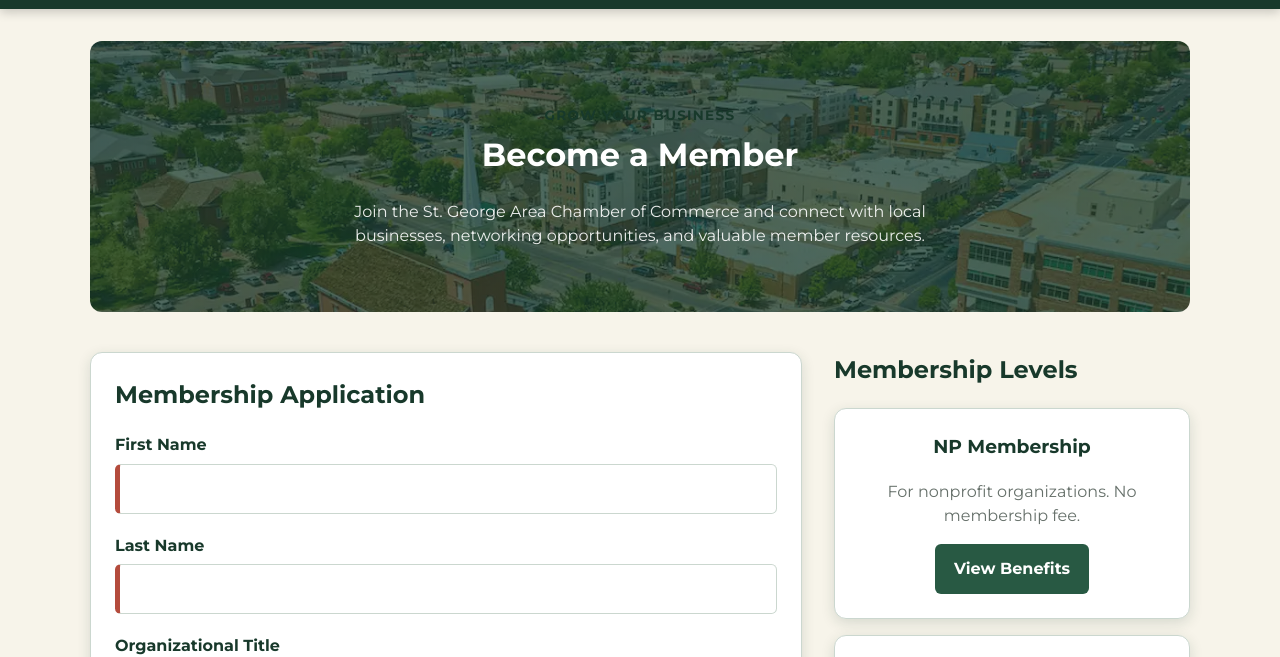
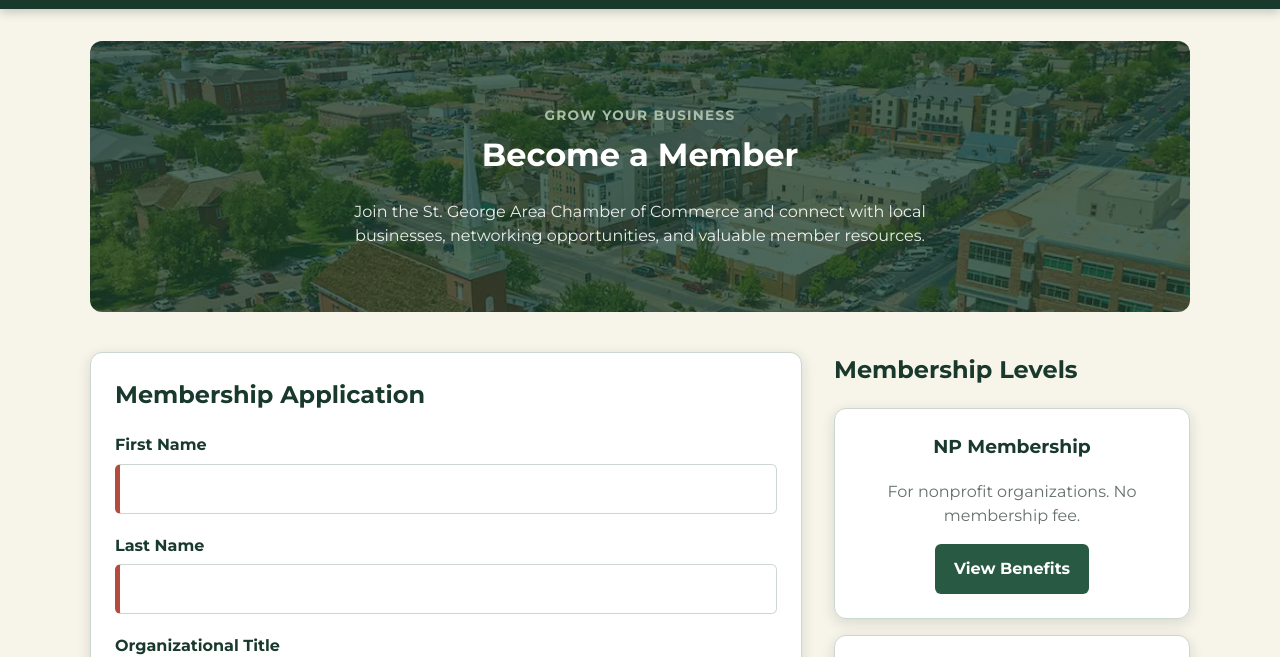
Before and after one commit to rsupreus/wdd231, a plain HTML site: page chamber/join.html in a window 1280 px wide. Shown: the part 79-736 px from the top of the page. Drawn offline with Linux system fonts and the light colour scheme.

Commit message:
css update

```diff
--- a/chamber/styles/chamber.css
+++ b/chamber/styles/chamber.css
@@ -583,7 +583,7 @@
 }
 
 .join-heading .eyebrow {
-    color: var(--forest-dark);
+    color: var(--sage);
 }
 
 .join-heading p:last-child {
```
